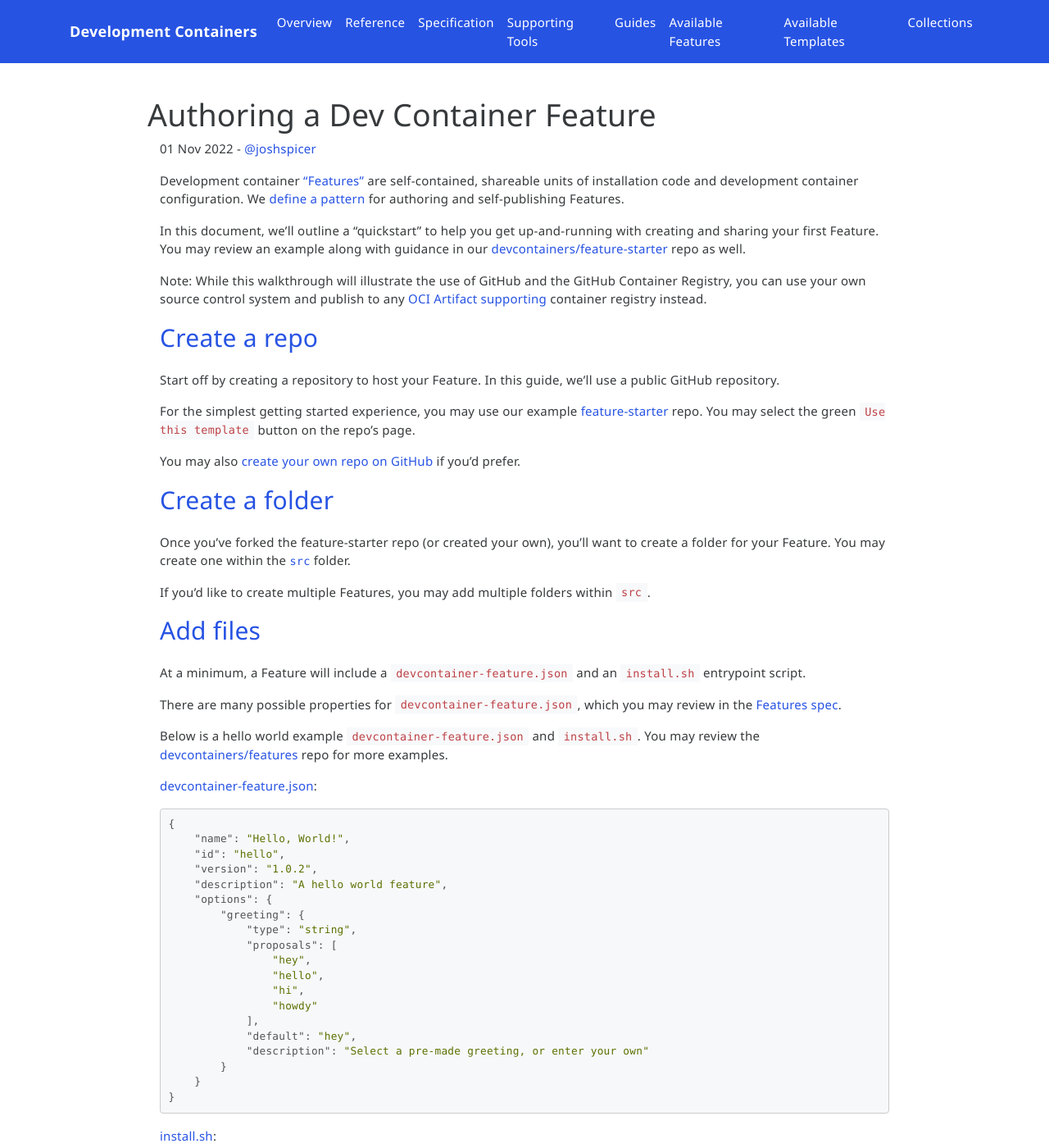
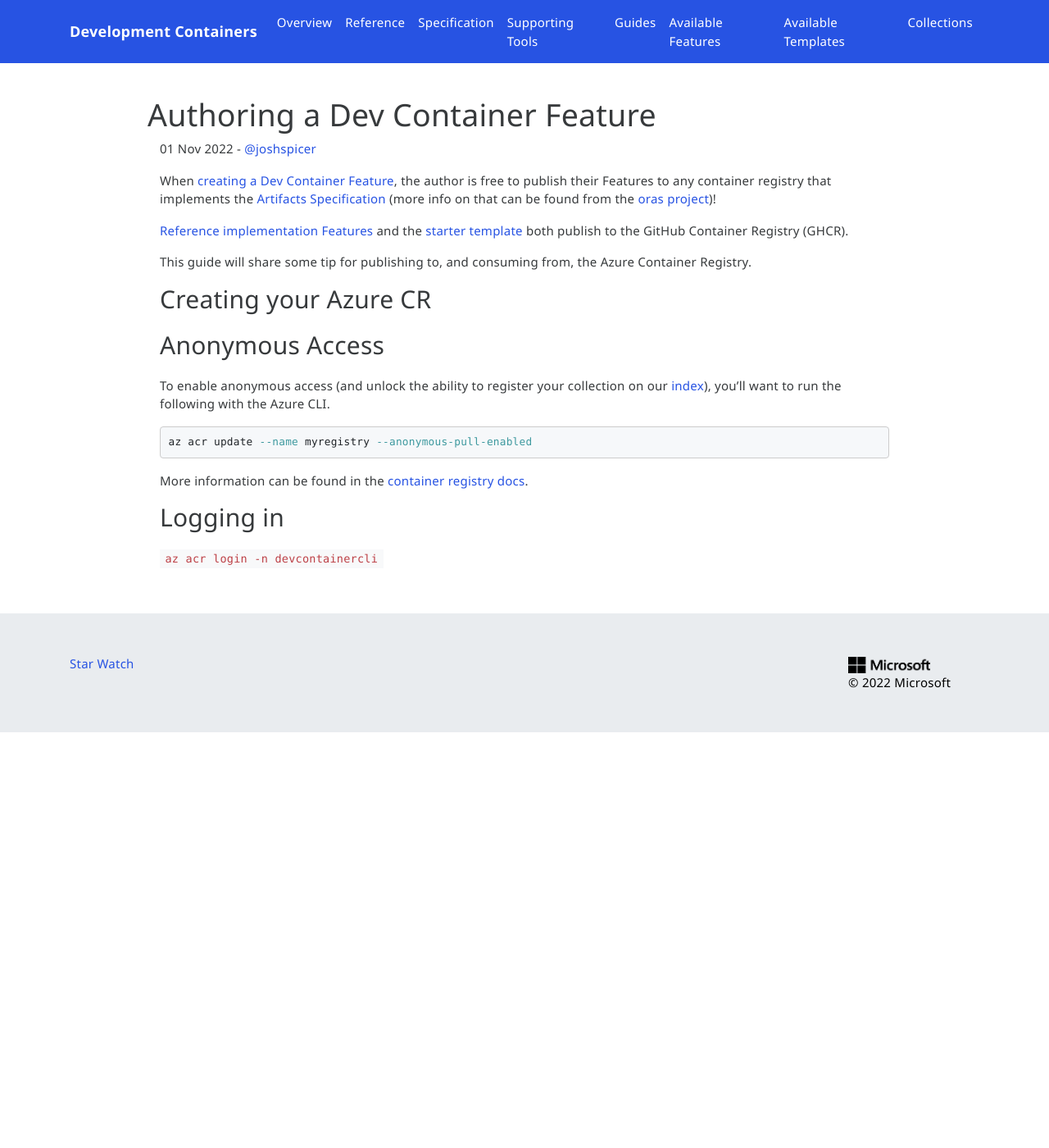
Before and after one commit to devcontainers/devcontainers.github.io, a Jekyll site: the page built from _posts/2022-11-01-author-a-feature.md, in a window 1280 px wide and 1400 px high. Shown: the whole window at 82% size. Built offline with Jekyll 4.4.1, drawn with Linux system fonts in a browser that asks for light colours; nearby versions of some CDN libraries; comment, search, counter and statistics services are not loaded; some of the changed text lies outside the part shown.

Commit message:
anonymous pulls

````diff
--- a/_posts/2022-11-01-author-a-feature.md
+++ b/_posts/2022-11-01-author-a-feature.md
@@ -5,104 +5,26 @@
 authorUrl: https://github.com/joshspicer
 ---
 
-Development container ["Features"](/features) are self-contained, shareable units of installation code and development container configuration. We [define a pattern](/implementors/features-distribution) for authoring and self-publishing Features.
+When [creating a Dev Container Feature](https://containers.dev/guide/author-a-feature), the author is free to publish their Features to any container registry that implements the [Artifacts Specification](https://github.com/opencontainers/artifacts) (more info on that can be found from the [oras project](https://oras.land/implementors/))!
 
-In this document, we'll outline a "quickstart" to help you get up-and-running with creating and sharing your first Feature. You may review an example along with guidance in our [devcontainers/feature-starter](https://github.com/devcontainers/feature-starter) repo as well.
+[Reference implementation Features](https://github.com/devcontainers/features) and the [starter template](https://github.com/devcontainers/features-starter) both publish to the GitHub Container Registry (GHCR).
 
-> Note: While this walkthrough will illustrate the use of GitHub and the GitHub Container Registry, you can use your own source control system and publish to any [OCI Artifact supporting](https://oras.land/implementors/#registries-supporting-oci-artifacts) container registry instead.
 
-## <a href="#create-repo" name="create-repo" class="anchor"> Create a repo </a>
+This guide will share some tip for publishing to, and consuming from, the Azure Container Registry.
 
-Start off by creating a repository to host your Feature. In this guide, we'll use a public GitHub repository.
+## Creating your Azure CR
 
-For the simplest getting started experience, you may use our example [feature-starter](https://github.com/devcontainers/feature-starter) repo. You may select the green `Use this template` button on the repo's page.
 
-You may also [create your own repo on GitHub](https://docs.github.com/en/get-started/quickstart/create-a-repo) if you'd prefer.
+## Anonymous Access
 
-## <a href="#create-folder" name="create-folder" class="anchor"> Create a folder </a>
+To enable anonymous access (and unlock the ability to register your collection on our [index](https://containers.dev/features)), you'll want to run the following with the Azure CLI.
 
-Once you've forked the feature-starter repo (or created your own), you'll want to create a folder for your Feature. You may create one within the [`src`](https://github.com/devcontainers/feature-starter/tree/main/src) folder.
-
-If you'd like to create multiple Features, you may add multiple folders within `src`.
-
-## <a href="#add-files" name="add-files" class="anchor"> Add files </a>
-
-At a minimum, a Feature will include a `devcontainer-feature.json` and an `install.sh` entrypoint script.
-
-There are many possible properties for `devcontainer-feature.json`, which you may review in the [Features spec](/features#devcontainer-feature-json-properties).
-
-Below is a hello world example `devcontainer-feature.json` and `install.sh`. You may review the [devcontainers/features](https://github.com/devcontainers/features/blob/main/src) repo for more examples.
-
-[devcontainer-feature.json](https://github.com/devcontainers/feature-starter/blob/main/src/hello/devcontainer-feature.json):
-
-```json
-{
-    "name": "Hello, World!",
-    "id": "hello",
-    "version": "1.0.2",
-    "description": "A hello world feature",
-    "options": {
-        "greeting": {
-            "type": "string",
-            "proposals": [
-                "hey",
-                "hello",
-                "hi",
-                "howdy"
-            ],
-            "default": "hey",
-            "description": "Select a pre-made greeting, or enter your own"
-        }
-    }
-}
+```bash
+az acr update --name myregistry --anonymous-pull-enabled
 ```
 
-[install.sh](https://github.com/devcontainers/feature-starter/blob/main/src/hello/install.sh):
+More information can be found in the [container registry docs](https://learn.microsoft.com/en-us/azure/container-registry/anonymous-pull-access).
 
-```bash
-#!/bin/sh
-set -e
+## Logging in
 
-echo "Activating feature 'hello'"
-
-GREETING=${GREETING:-undefined}
-echo "The provided greeting is: $GREETING"
-
-cat > /usr/local/bin/hello \
-<< EOF
-#!/bin/sh
-RED='\033[0;91m'
-NC='\033[0m' # No Color
-echo "\${RED}${GREETING}, \$(whoami)!\${NC}"
-EOF
-
-chmod +x /usr/local/bin/hello
-```
-
-## <a href="#publishing" name="publishing" class="anchor"> Publishing </a>
-
-The `feature-starter` repo contains a GitHub Action [workflow](https://github.com/devcontainers/feature-starter/blob/main/.github/workflows/release.yaml) that will publish each feature to GHCR. By default, each feature will be prefixed with the `<owner/<repo>` namespace. Using the hello world example from above, it can be referenced in a `devcontainer.json` with: `ghcr.io/devcontainers/feature-starter/color:1`.
-
-> Note: You can use the `devcontainer features publish` command from the [Dev Container CLI](https://github.com/devcontainers/cli) if you are not using GitHub Actions.
-
-The provided GitHub Action will also publish a third "metadata" package with just the namespace, eg: `ghcr.io/devcontainers/feature-starter.  This is useful for supporting tools to [crawl](#add-to-index) metadata about available Features in the collection without downloading _all the Features individually_.
-
-By default, GHCR packages are marked as private. To stay within the free tier, Features need to be marked as public.
-
-This can be done by navigating to the Feature's "package settings" page in GHCR, and setting the visibility to `public`. The URL may look something like:
-
-```
-https://github.com/users/<owner>/packages/container/<repo>%2F<featureName>/settings
-```
-
-<img style="max-width:70%;height:auto" alt="Changing package visibility to public" src="/img/make-package-public.png"/>
-
-## <a href="#add-to-index" name="add-to-index" class="anchor"> Adding Features to the Index </a>
-
-If you'd like your Features to appear in our [public index](/features) so that other community members can find them, you can do the following:
-
-* Go to [github.com/devcontainers/devcontainers.github.io](https://github.com/devcontainers/devcontainers.github.io), which is the GitHub repo backing [containers.dev](https://containers.dev/)
-* Open a PR to modify the [collection-index.yml](https://github.com/devcontainers/devcontainers.github.io/blob/gh-pages/_data/collection-index.yml) file
-* Features housed in other OCI Artifact container registries can be included as long as they can be downloaded without a login.
-
-Feature collections are scanned to populate a Feature index on the [containers.dev site](/features) and allow them to appear in Dev Container creation UX in [supporting tools](https://containers.dev/supporting) like [VS Code Dev Containers](https://marketplace.visualstudio.com/items?itemName=ms-vscode-remote.remote-containers) and [GitHub Codespaces](https://github.com/features/codespaces).
+`az acr login -n devcontainercli`
````
